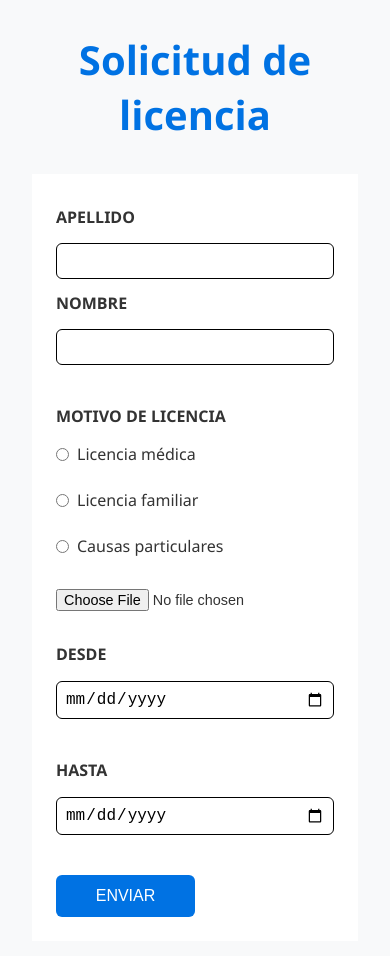
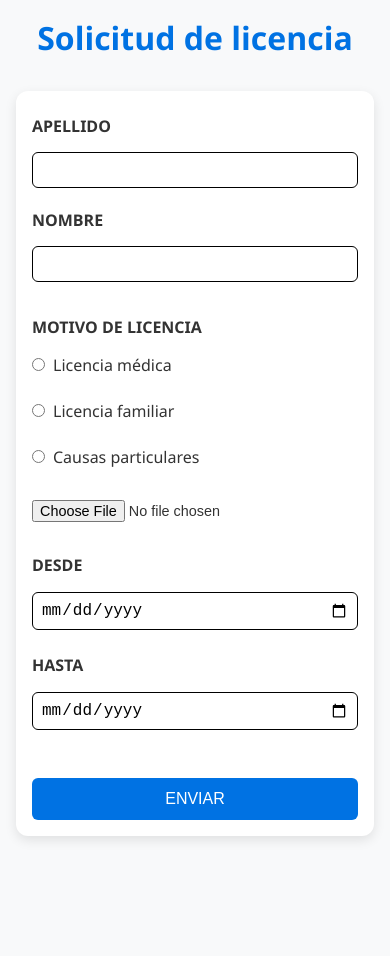
Before and after one commit to deleiscorrea/Licencias, a React (Vite) app: page / in a window 390 px wide. Shown: the top 956 px of the page. After the commit the page ends 852 px from the top, so only its background shows below. Built offline with nearby package versions, Linux system fonts and the light colour scheme.

Commit message:
entrega ajustes2

```diff
--- a/src/App.css
+++ b/src/App.css
@@ -25,10 +25,6 @@ h1 {
     padding: 2rem;
     border-radius: 0.75rem;
     box-shadow: 0 0.25rem 0.75rem rgba(0, 0, 0, 0.1);
-}
-
-form > div {
-    margin-bottom: 1.5rem;
 }
 
 label {
@@ -80,7 +76,6 @@ input[type="date"] {
 .motivo > label {
     font-weight: bold;
     color: #333;
-    margin-bottom: 0.5rem;
 }
 
 .motivoArchivo {
@@ -88,7 +83,7 @@ input[type="date"] {
     justify-content: space-between;
     gap: 2rem;
     align-items: center;
-    margin-top: 2rem;
+    margin-top: 1.6rem;
 }
 
 .archivo {
@@ -112,12 +107,12 @@ input[type="date"] {
 .desdeHasta {
     display: flex;
     justify-content: space-between;
+    margin-top: 1.5rem;
 }
 
 .errorNombreApellido {
     color: red;
-    position: absolute;
-    top: 20rem;
+    margin-top: 1rem;
 }
 
 #inputTextoError {
@@ -126,8 +121,6 @@ input[type="date"] {
 
 .errorFecha {
     color: red;
-    position: absolute;
-    top: 37rem;
 }
 
 #inputFechaError {
@@ -154,12 +147,32 @@ button[type="submit"]:hover {
 }
 
 @media (max-width: 768px) {
+    body {
+        padding: 1rem;
+    }
+
+    h1 {
+        font-size: 2rem;
+    }
+
     .formulario {
-        padding: 1.5rem;
+        padding: 1rem;
+    }
+
+    .nombre {
+        margin-top: 1rem;
+    }
+
+    .desdeHasta {
+        flex-direction: column;
+    }
+
+    .desdeHasta label {
+        margin-bottom: 1rem;
+    }
+
+    input[type="date"] {
         width: 100%;
-        margin: 0 auto;
-        border-radius: 0;
-        box-shadow: none;
     }
 
     .motivoArchivo {
@@ -172,21 +185,8 @@ button[type="submit"]:hover {
         width: 100%;
     }
 
-    .desdeHasta {
-        flex-direction: column;
-        gap: 1rem;
-    }
-
-    input[type="date"] {
+    button[type="submit"] {
         width: 100%;
-    }
-
-    .errorFecha {
-        top: 49rem;
-    }
-
-    button[type="submit"] {
-        width: 50%;
-        margin: 0;
+        margin-left: 0;
     }
 }
--- a/src/App.jsx
+++ b/src/App.jsx
@@ -52,7 +52,7 @@ function App() {
               required
             />
 
-            <label htmlFor="nombre">NOMBRE</label>
+            <label htmlFor="nombre" className='nombre'>NOMBRE</label>
             <input
               type="text"
               name="nombre"
@@ -98,7 +98,10 @@ function App() {
               name="desde"
               id={errorFecha ? 'inputFechaError' : ''}
               value={desde}
-              onChange={e => setDesde(e.target.value)}
+              onChange={e => {
+                setDesde(e.target.value)
+                if (errorFecha) setErrorFecha('')
+              }}
               required
             />
 
@@ -108,7 +111,10 @@ function App() {
               name="hasta"
               id={errorFecha ? 'inputFechaError' : ''}
               value={hasta}
-              onChange={e => setHasta(e.target.value)}
+              onChange={e => {
+                setHasta(e.target.value)
+                if (errorFecha) setErrorFecha('')
+              }}
               required
             />
           </div>
```
